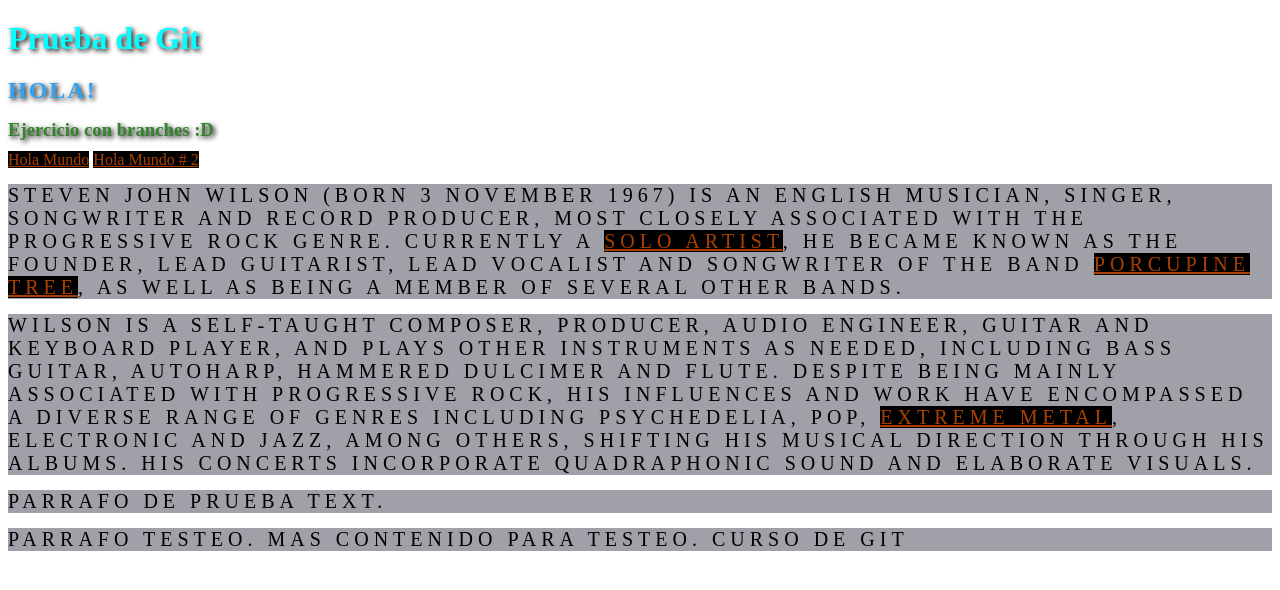
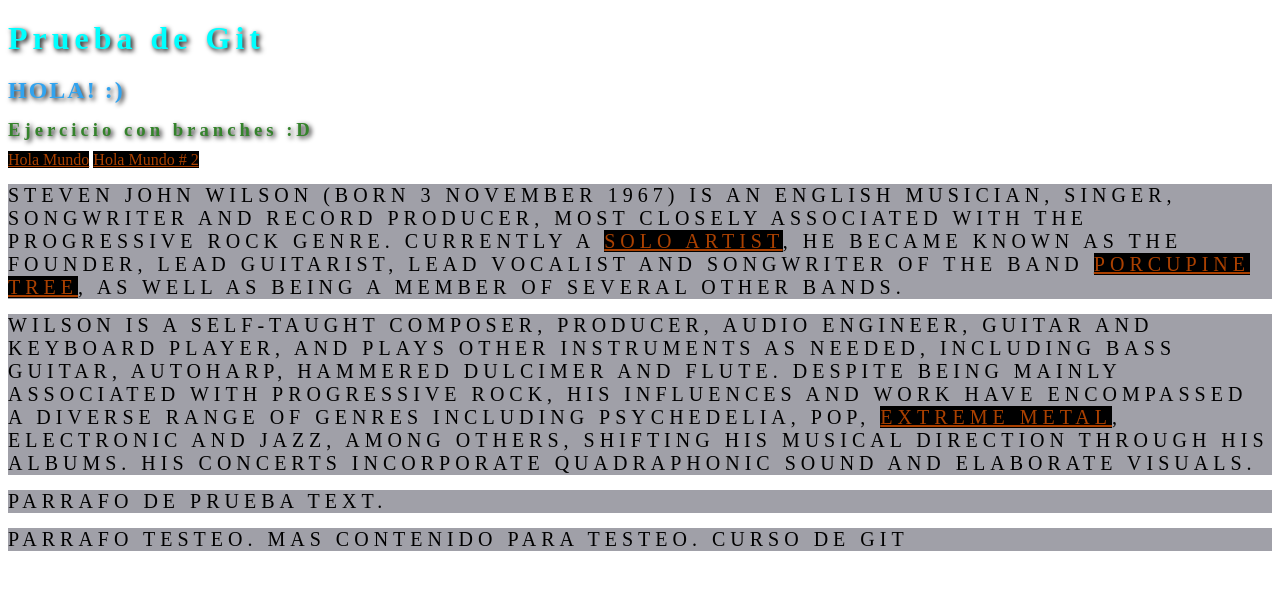
Before and after one commit to juriverag/prueba-git, a plain HTML site: page index.html in a window 1280 px wide. Drawn offline with Linux system fonts and the light colour scheme.

Commit message:
Carita en el h2 y agregamos letter spacing a todos los encabezados.

```diff
--- a/css/estilos3.css
+++ b/css/estilos3.css
@@ -23,6 +23,7 @@
 */
 h1 {
 	color : aqua;
+	letter-spacing : 5px;
 	margin : 20px 0;
 	text-shadow : 2px 2px 5px black;
 }
@@ -72,6 +73,7 @@ h2 {
 h3 {
 	color : rgb(53, 131, 44);
 	margin : 10px 0;
+	letter-spacing : 4px;
 	text-shadow : 2px 2px 5px black;
 }
 
--- a/index.html
+++ b/index.html
@@ -8,7 +8,7 @@
 
 	<body>
 		<h1>Prueba de Git</h1>
-		<h2>Hola!</h2>
+		<h2>Hola! :)</h2>
 		<h3>Ejercicio con branches :D</h3>
 
 		<a href = "http://www.falconmasters.com" class = "orange">Hola Mundo</a>
```
